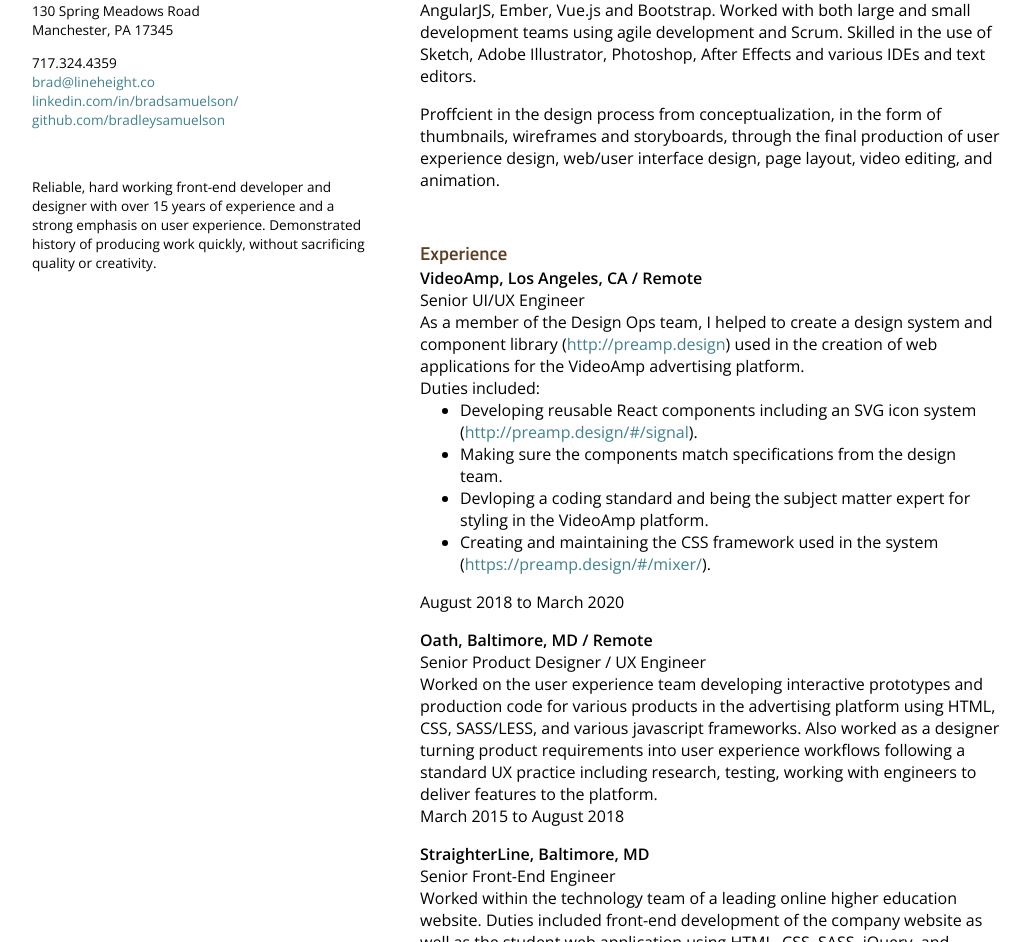
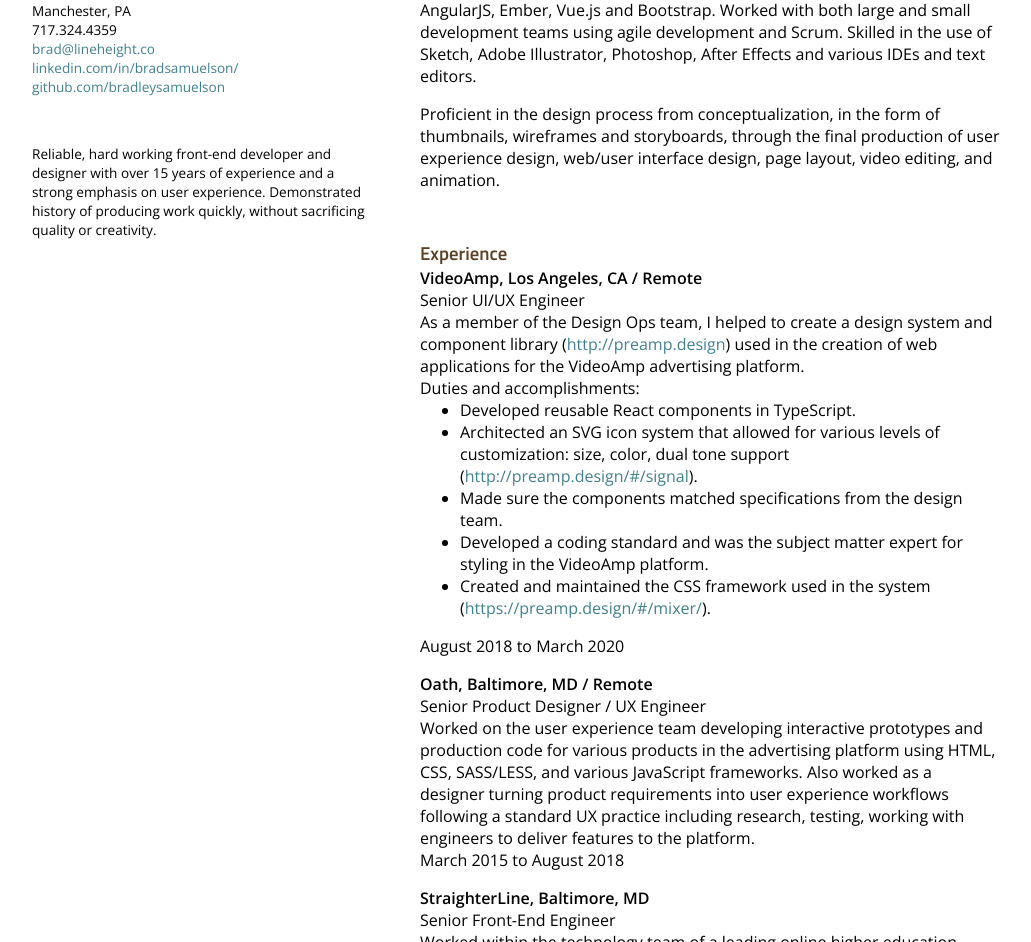
Before and after one commit to bradleysamuelson/resume, a plain HTML site: page index.html in a window 1280 px wide. Shown: the part 127-1069 px from the top of the page, without its empty margins (124-1155 px from the left). Drawn offline with nearby package versions, Linux system fonts and the light colour scheme.

Commit message:
fix typos

```diff
--- a/index.html
+++ b/index.html
@@ -19,10 +19,7 @@
         <h2>UX Engineer and Designer</h2></div>
         <div class="info">
           <p>
-            130 Spring Meadows Road<br>
-            Manchester, PA 17345
-          </p>
-          <p>
+            Manchester, PA<br>
             717.324.4359<br>
             <a href="mailto:brad@lineheight.co">brad@lineheight.co</a><br>
             <a href="https://www.linkedin.com/in/bradsamuelson/">linkedin.com/in/bradsamuelson/</a><br>
@@ -43,14 +40,14 @@
         <h3>Skills</h3>
         <p>
           Skilled in standards compliant and responsive web design and front end development
-          using HTML5, CSS3, SASS, Javascript and Git for source code management. Experienced
-          using javascript frameworks such as React, AngularJS, Ember, Vue.js and Bootstrap.
+          using HTML5, CSS3, SASS, JavaScript and Git for source code management. Experienced
+          using JavaScript frameworks such as React, AngularJS, Ember, Vue.js and Bootstrap.
           Worked with both large and small development teams using agile development and
           Scrum. Skilled in the use of Sketch, Adobe Illustrator, Photoshop, After Effects and
           various IDEs and text editors.
         </p>
         <p>
-          Proffcient in the design process from conceptualization, in the form of thumbnails,
+          Proficient in the design process from conceptualization, in the form of thumbnails,
           wireframes and storyboards, through the final production of user experience design,
           web/user interface design, page layout, video editing, and animation.
         </p>
@@ -63,12 +60,13 @@
           component library (<a href="http://preamp.design" title="PreAmp" target="_blank">http://preamp.design</a>)
           used in the creation of web applications for the VideoAmp advertising platform.
           <br>
-          Duties included:
+          Duties and accomplishments:
           <ul>
-            <li>Developing reusable React components including an SVG icon system (<a href="http://preamp.design/#/signal" title="Signal" target="_blank">http://preamp.design/#/signal</a>).</li>
-            <li>Making sure the components match specifications from the design team.</li>
-            <li>Devloping a coding standard and being the subject matter expert for styling in the VideoAmp platform.</li>
-            <li>Creating and maintaining the CSS framework used in the system (<a href="https://preamp.design/#/mixer/getting-started" title="Mixer" target="_blank">https://preamp.design/#/mixer/</a>).</li>
+            <li>Developed reusable React components in TypeScript.</li>
+            <li>Architected an SVG icon system that allowed for various levels of customization: size, color, dual tone support (<a href="http://preamp.design/#/signal" title="Signal" target="_blank">http://preamp.design/#/signal</a>).</li>
+            <li>Made sure the components matched specifications from the design team.</li>
+            <li>Developed a coding standard and was the subject matter expert for styling in the VideoAmp platform.</li>
+            <li>Created and maintained the CSS framework used in the system (<a href="https://preamp.design/#/mixer/getting-started" title="Mixer" target="_blank">https://preamp.design/#/mixer/</a>).</li>
           </ul>
           <p>August 2018 to March 2020</p>
 
@@ -77,7 +75,7 @@
           Senior Product Designer / UX Engineer<br>
           Worked on the user experience team developing interactive prototypes and
           production code for various products in the advertising platform using HTML, CSS,
-          SASS/LESS, and various javascript frameworks. Also worked as a designer turning
+          SASS/LESS, and various JavaScript frameworks. Also worked as a designer turning
           product requirements into user experience workflows following a standard UX
           practice including research, testing, working with engineers to deliver features to the
           platform.<br>
@@ -88,7 +86,7 @@
           Senior Front-End Engineer<br>
           Worked within the technology team of a leading online higher education website.
           Duties included front-end development of the company website as well as the
-          student web application using HTML, CSS, SASS, jQuery, and Javascript.<br>
+          student web application using HTML, CSS, SASS, jQuery, and JavaScript.<br>
           July 2014 to March 2015
         </p>
         <p>
@@ -97,7 +95,7 @@
           Worked within the user experience team leading UX and UI design for several high
           profile products in the advertising division of AOL. Duties included working closely
           with product and development teams on the creation and implementation of visual
-          design mockups; front-end development using HTML, CSS, SASS and Javascript;
+          design mockups; front-end development using HTML, CSS, SASS and JavaScript;
           Usability testing with internal and external users.<br>
           February 2010 to July 2014
         </p>
```
